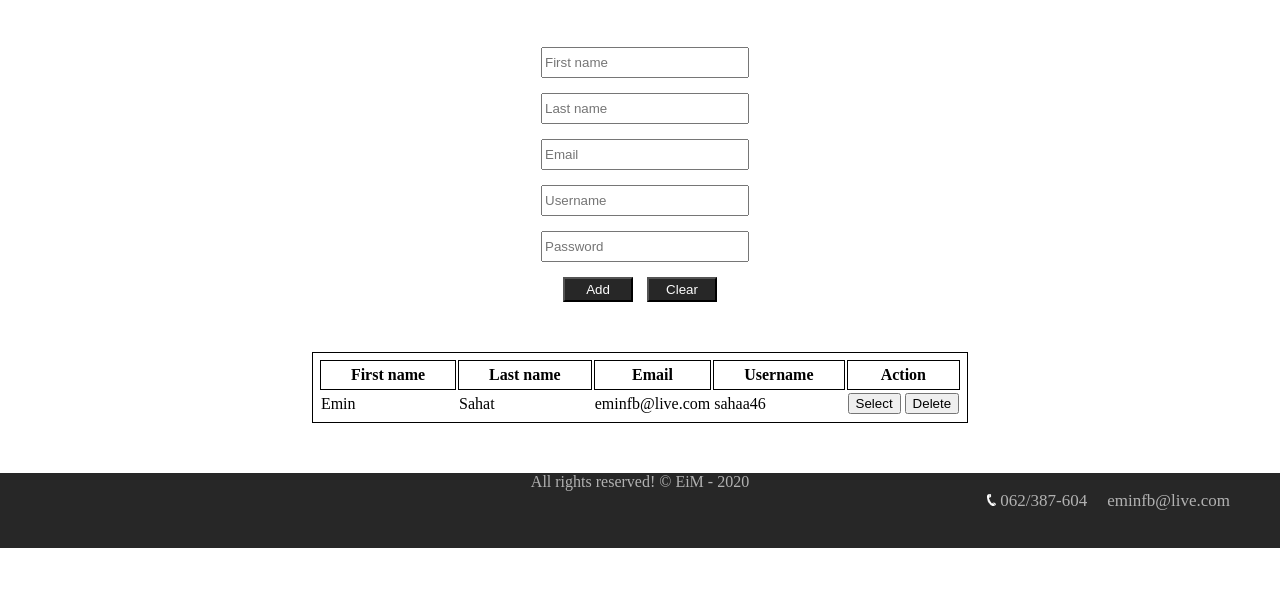
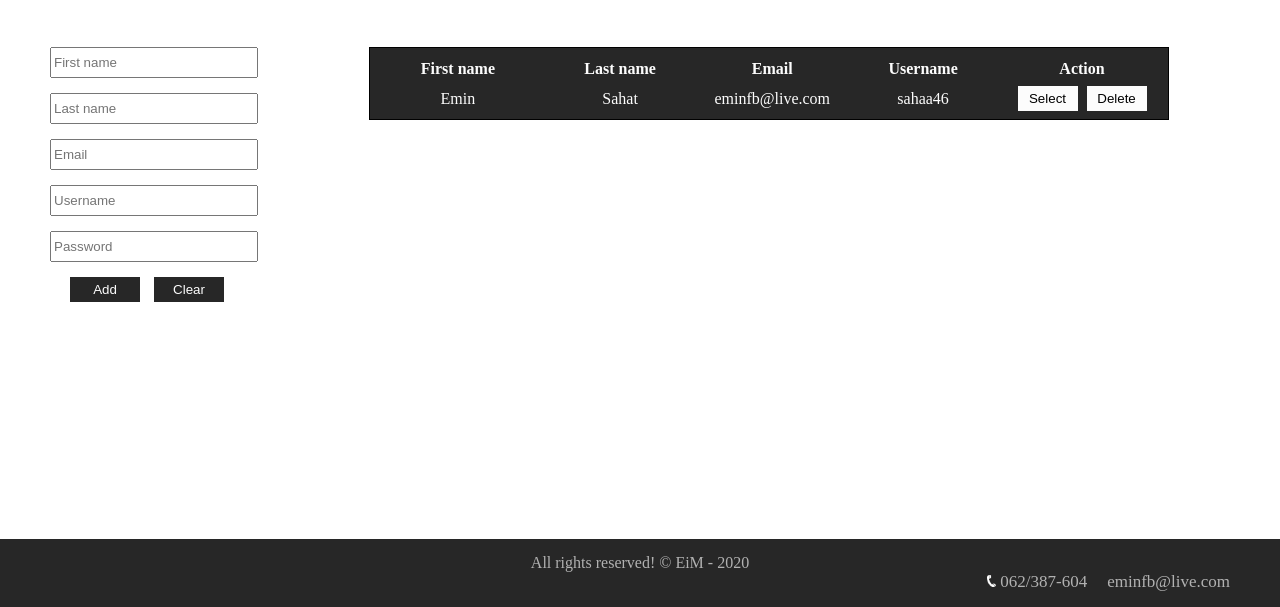
Before and after one commit to sahaa46/IT-JS, a plain HTML site: page UPDATE/EiM Mobile Shop/signup.html in a window 1280 px wide. Shown: the part 193-800 px from the top of the page. Drawn offline with nearby package versions, Linux system fonts and the light colour scheme.

Commit message:
Add files via upload

```diff
--- a/UPDATE/EiM Mobile Shop/css/style.css
+++ b/UPDATE/EiM Mobile Shop/css/style.css
@@ -83,12 +83,9 @@ body {
     margin-bottom: 50px;
 }
 
-#img1 {
+#s8img {
     display: flex;
-    margin-right: 100px;
-}
-
-#samsung {
+    margin-right: 150px;
     width: 550px;
     height: 350px;
 }
@@ -102,23 +99,24 @@ body {
     height: 350px;
 }
 
+#shoplist {
+    display: flex;
+    margin-top: 10px;
+}
+
 #quiz {
     display: flex;
-    margin-left: 20px;
+    margin-left: 50px;
 }
 
-input {
-    margin-left: 10px;
+#s8 {
+    margin-left: 50px;
 }
-
-#btn1 {
-    margin-right: 210px;
-}
-
 
 #shoplist {
     display: flex;
-    margin-top: 10px;
+    margin-top: 30px    ;
+    margin-bottom: 150px;
 }
 
 /* Footer */
@@ -126,9 +124,11 @@ input {
 #footer {
     background-color: rgb(39, 39, 39);
     color: rgba(252, 252, 252, 0.65);
-    display: absolute;
+    padding-bottom: 15px;
+    position: fixed;
+    left: 0;
+    bottom: 0;
     width: 100%;
-    height: 75px;
     margin-top: 50px;
 }
 
@@ -146,6 +146,7 @@ input {
 
 #emailfoot:hover {
     color: #fcfcfc;
+    cursor: pointer;
 }
 
 #contact {
@@ -155,6 +156,7 @@ input {
 
 #contact:hover {
     color: #fcfcfc;
+    cursor: pointer;
 }
 
 #callicon {
@@ -182,13 +184,17 @@ input {
 #loginbtn {
     width: 70px;
     height: 25px;
+    margin-left: 20px;
     margin-right: 10px;
     background: rgb(39, 39, 39);
     color: #fcfcfc;
+    border: none;
 }
 
 #loginbtn:hover {
     background-color: rgb(51, 51, 51);
+    font-weight: bold;
+    cursor: pointer;
 }
 
 #clearbtn {
@@ -200,12 +206,16 @@ input {
 
 #clearbtn:hover {
     background-color: rgb(51, 51, 51);
+    font-weight: bold;
+    cursor: pointer;
 }
 
 /* Sign Up */
 
 #signupform {
-    text-align: center;
+    float: left;
+    margin-left: 50px;
+    margin-bottom: 100px;
 }
 
 #firstname {
@@ -235,19 +245,35 @@ input {
 #signupbtn {
     width: 70px;
     height: 25px;
+    margin-left: 20px;
     margin-right: 10px;
     background: rgb(39, 39, 39);
     color: #fcfcfc;
+    border: none;
 }
 
 #signupbtn:hover {
     background-color: rgb(51, 51, 51);
+    font-weight: bold;
+    cursor: pointer;
+}
+
+#clearbtn {
+    border: none;
+}
+
+#clearbtn:hover {
+    font-weight: bold;
+    cursor: pointer;
 }
 
 /* Table */
 
 #table {
     border: 1px solid black;
+    color: #fcfcfc;
+    width: 800px;
+    background-color: rgb(39, 39, 39);
     margin-top: 50px;
     margin-left: auto;
     margin-right: auto;
@@ -255,6 +281,38 @@ input {
 }
 
 #table th {
-    border: 1px solid black;
     padding: 5px 30px 5px 30px;
 }
+
+#table td {
+    text-align: center;
+}
+
+#selectbtn {
+    background-color: #fcfcfc;
+    border: none;
+    width: 60px;
+    height: 25px;
+    margin-right: 5px;
+}
+
+#selectbtn:hover {
+    background-color: rgb(39, 39, 39);
+    color: #fcfcfc;
+    font-weight: bold;
+    cursor: pointer;
+}
+
+#deletebtn {
+    background-color: #fcfcfc;
+    border: none;
+    width: 60px;
+    height: 25px;
+}
+
+#deletebtn:hover {
+    background-color: rgb(39, 39, 39);
+    color: #fcfcfc;
+    font-weight: bold;
+    cursor: pointer;
+}
--- a/UPDATE/EiM Mobile Shop/js/script.js
+++ b/UPDATE/EiM Mobile Shop/js/script.js
@@ -47,7 +47,7 @@ app.controller("MainCtrl", function ($scope) {
 
     /* Sign up */
 
-    function clearUser () {
+    function clearUser() {
         var fields = ['firstname', 'lastname', 'email', 'username', 'password']
         for (const field of fields) {
             resetVal(field);
@@ -80,4 +80,14 @@ app.controller("MainCtrl", function ($scope) {
     $scope.deleteUser = function () {
         $scope.users.splice($scope.users.indexOf($scope.clickedUser), 1);
     };
+
+    $scope.check = function () {
+        if (attr.required && ctrl.$isEmpty(value)) {
+            ctrl.$setValidity('required', false);
+            return;
+        } else {
+            ctrl.$setValidity('required', true);
+            return value;
+        }
+    }
 });
--- a/UPDATE/EiM Mobile Shop/signup.html
+++ b/UPDATE/EiM Mobile Shop/signup.html
@@ -32,24 +32,24 @@
     <div ng-controller="MainCtrl">
         <form id="signupform">
 
-            <input type="text" placeholder="First name" id="firstname" ng-model="newUser.firstname">
+            <input type="text" required placeholder="First name" id="firstname" ng-model="newUser.firstname">
             <br>
-            <input type="text" placeholder="Last name" id="lastname" ng-model="newUser.lastname">
+            <input type="text" required placeholder="Last name" id="lastname" ng-model="newUser.lastname">
             <br>
-            <input type="email" placeholder="Email" id="email" ng-model="newUser.email">
+            <input type="email" required placeholder="Email" id="email" ng-model="newUser.email">
             <br>
-            <input type="text" placeholder="Username" id="username" ng-model="newUser.username">
+            <input type="text" required placeholder="Username" id="username" ng-model="newUser.username">
             <br>
-            <input type="password" placeholder="Password" id="password">
+            <input type="password" required placeholder="Password" id="password">
             <br>
-            <button id="signupbtn" ng-click="addUser()">Add</button>
+            <button id="signupbtn" ng-disabled="userForm.$invalid" ng-click="addUser()">Add</button>
             <button id="clearbtn" ng-click="clearUser()">Clear</button>
 
         </form>
 
         <table id="table">
             <tr>
-                <th>First name</th>
+                <th>First name</th">
                 <th>Last name</th>
                 <th>Email</th>
                 <th>Username</th>
@@ -61,8 +61,8 @@
                 <td>{{user.email}}</td>
                 <td>{{user.username}}</td>
                 <td>
-                    <button ng-click="selectUser(user)">Select</button>
-                    <button ng-click="deleteUser()">Delete</button>
+                    <button id="selectbtn" ng-click="selectUser(user)">Select</button>
+                    <button id="deletebtn" ng-click="deleteUser()">Delete</button>
                 </td>
             </tr>
         </table>
```
Also changed, not shown: UPDATE/EiM Mobile Shop/index.html (+2 -7 lines). Lines whose indentation alone changed are shown as unchanged.
